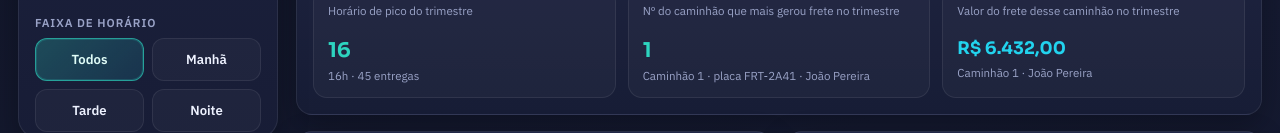
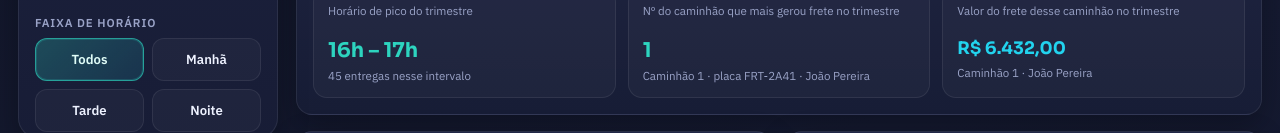
Before and after one commit to edgarjjhaaa-cell/logistica-caminhoes-a2, a plain HTML site: page dashboard.html in a window 1280 px wide. Shown: the part 644-777 px from the top of the page. Drawn offline with nearby package versions, Linux system fonts and the light colour scheme.

Commit message:
Show peak hour as start-end interval on quarter insights.

```diff
--- a/dashboard.html
+++ b/dashboard.html
@@ -912,10 +912,12 @@
 
       const byHour = countBy(RAW, (r) => hourNum(r.horario));
       if (byHour[0]) {
-        const h = byHour[0][0];
-        document.getElementById("ansPeakHour").textContent = String(h);
+        const h = Number(byHour[0][0]);
+        const ini = `${String(h).padStart(2, "0")}h`;
+        const fim = `${String(h + 1).padStart(2, "0")}h`;
+        document.getElementById("ansPeakHour").textContent = `${ini} – ${fim}`;
         document.getElementById("ansPeakHourMeta").textContent =
-          `${String(h).padStart(2, "0")}h · ${NUM(byHour[0][1])} entregas`;
+          `${NUM(byHour[0][1])} entregas nesse intervalo`;
       }
 
       const freight = sumBy(RAW, (r) => r.caminhao);
```
Also changed, not shown: index.html (+5 -3 lines).
